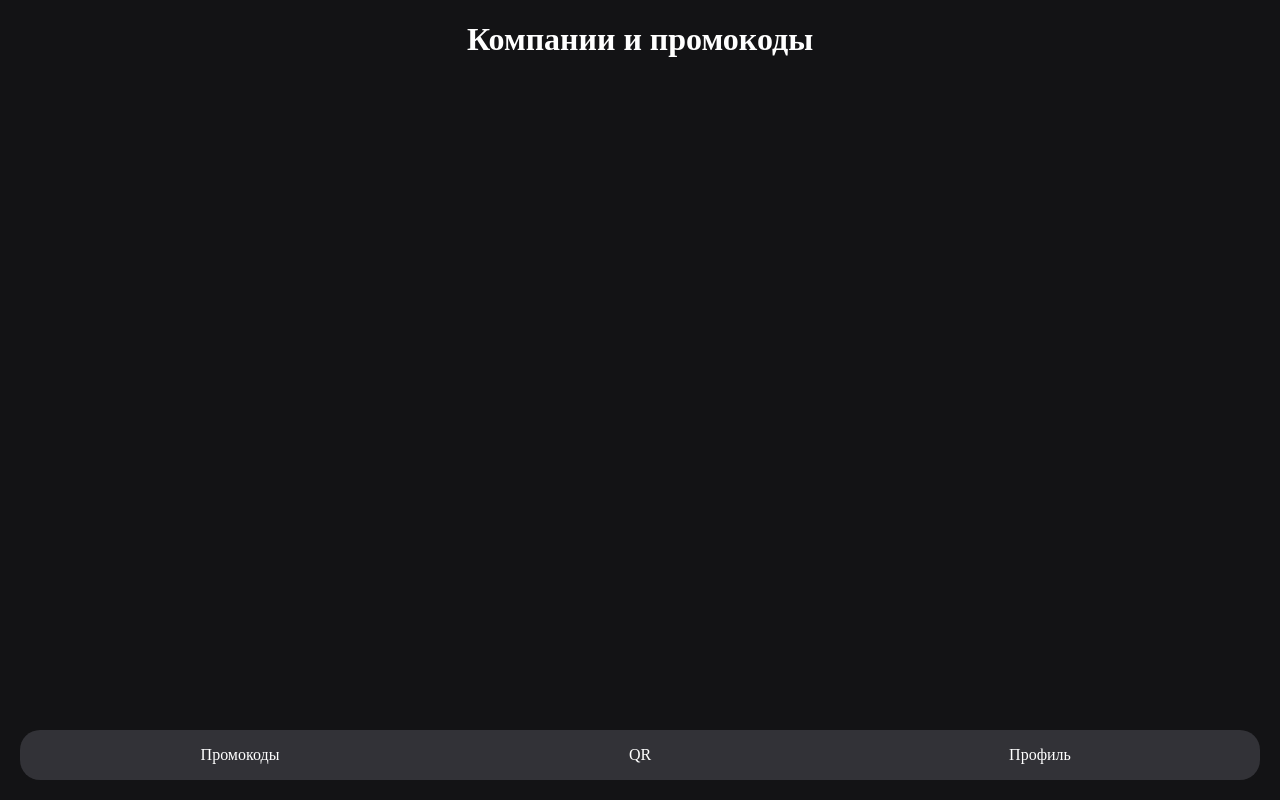
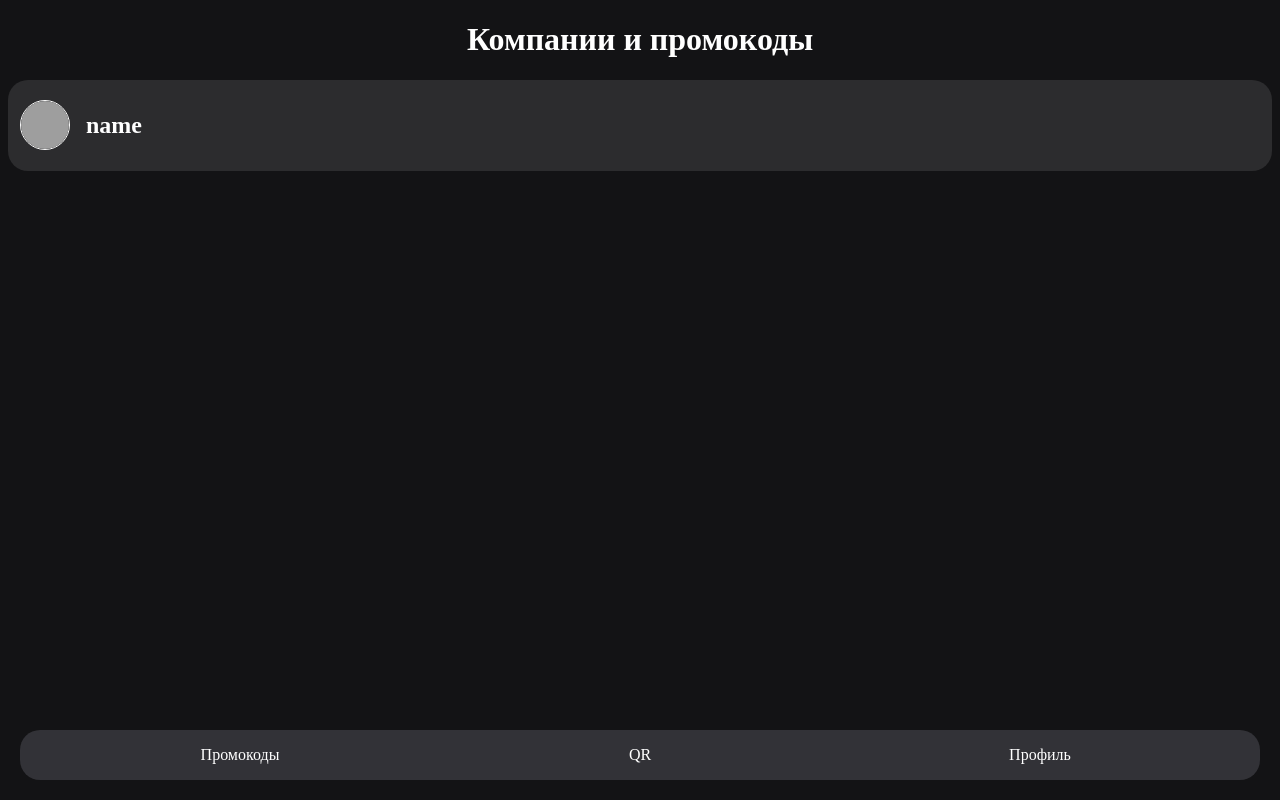
Before and after one commit to akira2709/prod-2025-frontend, a Next.js app: page /user/promo in a window 1280 px wide. Built offline with nearby package versions, Linux system fonts and the light colour scheme; grey boxes are pictures that could not be loaded; a web font is replaced by a local one.

Commit message:
Changed profile date

```diff
--- a/src/app/user/profile/page.tsx
+++ b/src/app/user/profile/page.tsx
@@ -15,7 +15,7 @@ const ProfilePage = () => {
       <h1 className={styles.title}>Профиль</h1>
       <ProfileInfoContainer title="Имя" text={data.name} />
       <ProfileInfoContainer title="Email" text={data.email} />
-      <ProfileInfoContainer title="Дата рождения" text={data.birthDate} />
+      <ProfileInfoContainer title="Дата рождения" text={data.date_birthday} />
       <ProfileInfoContainer
         title="Пол"
         text={data.gender === "male" ? "Мужской" : "Женский"}
--- a/src/app/user/promo/page.tsx
+++ b/src/app/user/promo/page.tsx
@@ -5,6 +5,7 @@ const Promo = () => {
   return (
     <div>
       <h1 className={styles.title}>Компании и промокоды</h1>
+      <CompanyInfoContainer companyId="id" iconUrl="url" title="name" availableCount={1} />
     </div>
   )
 }
--- a/src/shared/company-info-container/index.module.css
+++ b/src/shared/company-info-container/index.module.css
@@ -16,8 +16,8 @@
 }
 .icon {
   border-radius: 50%;
-  width: 70px;
-  height: 70px;
+  width: 50px;
+  height: 50px;
   border: 1px solid #fff;
   object-fit: fill;
 }
@@ -25,9 +25,3 @@
   font-size: 24px;
   background-color: inherit;
 }
-.availability {
-  padding: 4px;
-  background-color: inherit;
-  border-radius: 10px;
-  font-size: 20px;
-}
--- a/src/shared/company-info-container/index.tsx
+++ b/src/shared/company-info-container/index.tsx
@@ -12,7 +12,6 @@ export const CompanyInfoContainer = (props: Props) => {
         <img className={styles.icon} src={props.iconUrl} alt={props.title} />
         <h2 className={styles.title}>{props.title}</h2>
       </div>
-      <p className={styles.availability}>Доступно: {props.availableCount}</p>
     </div>
   )
 }
```
